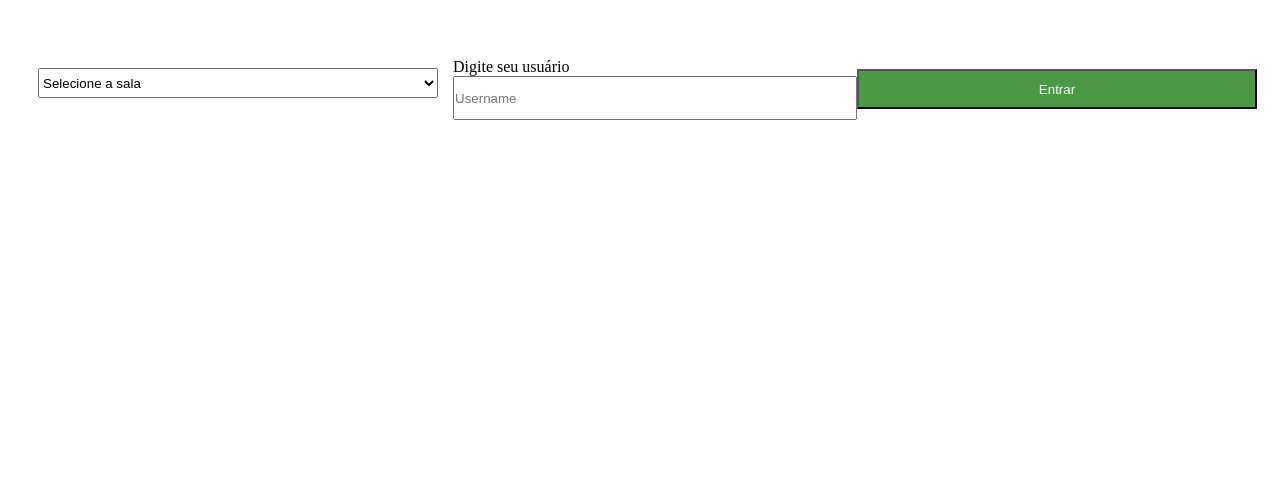
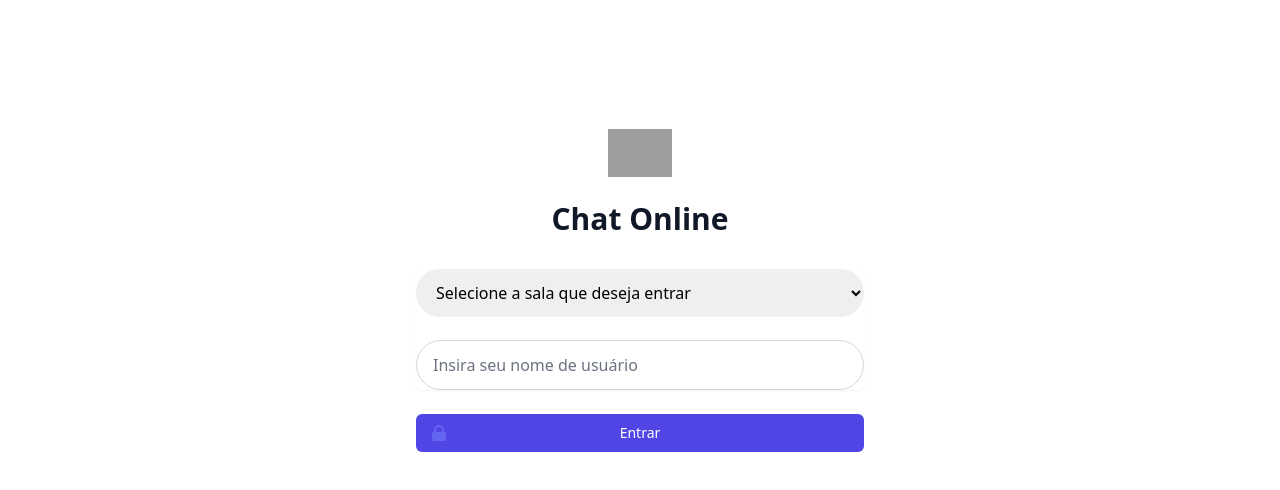
Before and after one commit to GabrielDevLoper/chat-real-time, a website: page public/index.html in a window 1280 px wide. Shown: the part 110-600 px from the top of the page. Drawn offline with nearby package versions, Linux system fonts and the light colour scheme; grey boxes are pictures that could not be loaded.

Commit message:
feat: finalizando chat com frontend temporario, utilizando tailwindcss.

```diff
--- a/public/index.html
+++ b/public/index.html
@@ -4,31 +4,55 @@
     <meta charset="UTF-8">
     <meta http-equiv="X-UA-Compatible" content="IE=edge">
     <meta name="viewport" content="width=device-width, initial-scale=1.0">
-    <link rel="stylesheet" href="style.css">
-    <title>Document</title>
+    <script src="https://cdn.tailwindcss.com"></script>
+    <title>Home - Chat Online</title>
 </head>
 <body>
-    <form action="chat.html">
-        <div class="container">
-            <div class="row">
-                <select name="select_room" id="select_room">
-                    <option value="-1">Selecione a sala</option>
+  <div class="container mx-auto h-screen">
+    <div class="min-h-full flex items-center justify-center py-12 px-4 sm:px-6 lg:px-8">
+        <div class="max-w-md w-full space-y-8">
+          <div>
+            <img class="mx-auto h-12 w-auto" src="https://tailwindui.com/img/logos/workflow-mark-indigo-600.svg" alt="Workflow">
+            <h2 class="mt-6 text-center text-3xl font-extrabold text-gray-900">Chat Online</h2>
+          </div>
+          <form class="mt-8 space-y-6" action="chat.html">
+            <input type="hidden" name="remember" value="true">
+            <div class="rounded-md shadow-sm -space-y-px">
+              <div>
+                <label for="email-address" class="sr-only">Email address</label>
+                <select class="px-4 py-3 rounded-full w-full" name="select_room" id="select_room">
+                    <option value="-1">Selecione a sala que deseja entrar</option>
                     <option value="node">Node</option>
                     <option value="react">React</option>
                     <option value="java">Java</option>
                     <option value="python">Python</option>
                 </select>
+              </div>
+              <br>
+              <div>
+                <input name="username" type="text" required class="appearance-none px-4 py-3 rounded-full w-full px-3 py-2 border border-gray-300 placeholder-gray-500 text-gray-900 focus:outline-none focus:ring-indigo-500 focus:border-indigo-500 focus:z-10 " placeholder="Insira seu nome de usuário">
+              </div>
             </div>
+
+
+
+            <div>
+              <button type="submit" class="group relative w-full flex justify-center py-2 px-4 border border-transparent text-sm font-medium rounded-md text-white bg-indigo-600 hover:bg-indigo-700 focus:outline-none focus:ring-2 focus:ring-offset-2 focus:ring-indigo-500">
+                <span class="absolute left-0 inset-y-0 flex items-center pl-3">
+                  <!-- Heroicon name: solid/lock-closed -->
+                  <svg class="h-5 w-5 text-indigo-500 group-hover:text-indigo-400" xmlns="http://www.w3.org/2000/svg" viewBox="0 0 20 20" fill="currentColor" aria-hidden="true">
+                    <path fill-rule="evenodd" d="M5 9V7a5 5 0 0110 0v2a2 2 0 012 2v5a2 2 0 01-2 2H5a2 2 0 01-2-2v-5a2 2 0 012-2zm8-2v2H7V7a3 3 0 016 0z" clip-rule="evenodd" />
+                  </svg>
+                </span>
+                Entrar
+              </button>
+            </div>
+          </form>
         </div>
+    </div>
+  </div>
 
-        <div class="row">
-            <label for="form-label">Digite seu usuário</label>
-            <input type="text" name="username" placeholder="Username">
-        </div>
 
-        <div class="row">
-            <button type="submit" class="btn btn-primary mb-3">Entrar</button>
-        </div>
-    </form>
+
 </body>
 </html>
--- a/public/style.css
+++ /dev/null
@@ -1,64 +0,0 @@
-body {
-    outline: none;
-    cursor: pointer;
-  }
-
-  form {
-    display: flex;
-    flex-direction: row;
-
-    margin: 10px;
-    padding: 5px;
-
-    margin-top: 140px;
-  }
-
-  button {
-    width: 400px;
-    height: 40px;
-    background: #4b9847;
-    outline: none;
-    color: #fff;
-    cursor: pointer;
-  }
-
-  button:hover {
-    opacity: 0.8;
-  }
-
-  select,
-  input {
-    width: 400px;
-    height: 30px;
-    padding: 5px 0px;
-    outline: none;
-  }
-
-  .row {
-    padding: 5px 0px;
-    display: flex;
-    justify-content: center;
-    flex-direction: column;
-    margin-top: 18px;
-  }
-
-  .container {
-    display: flex;
-    width: 100%;
-    flex-direction: column;
-    align-items: center;
-    margin-top: 10px;
-  }
-
-  .new_message {
-    padding: 5px;
-  }
-
-  #message_input {
-    margin-top: 50px;
-  }
-
-  .logout {
-    background: rgb(56, 3, 3);
-    cursor: pointer;
-  }
```
Also changed, not shown: public/chat.html (+44 -18 lines), public/chat.js (+21 -5 lines).
